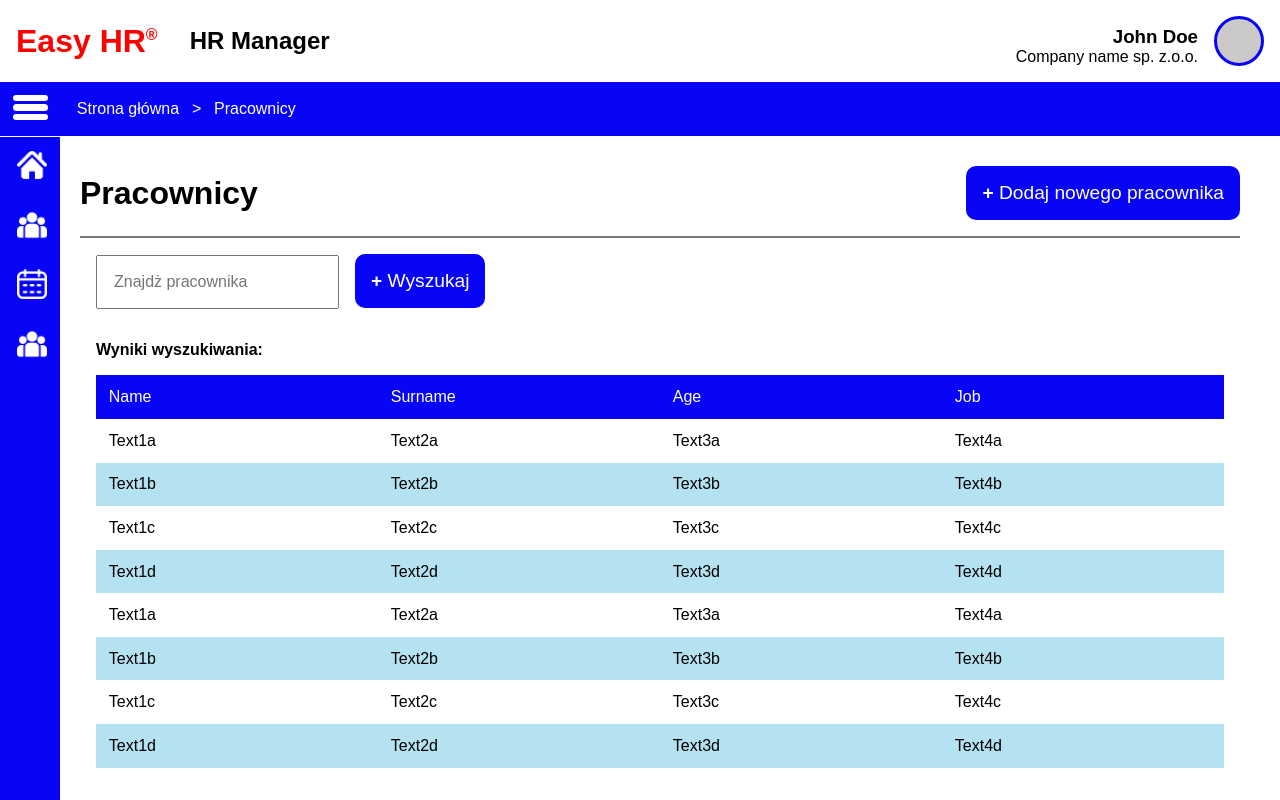
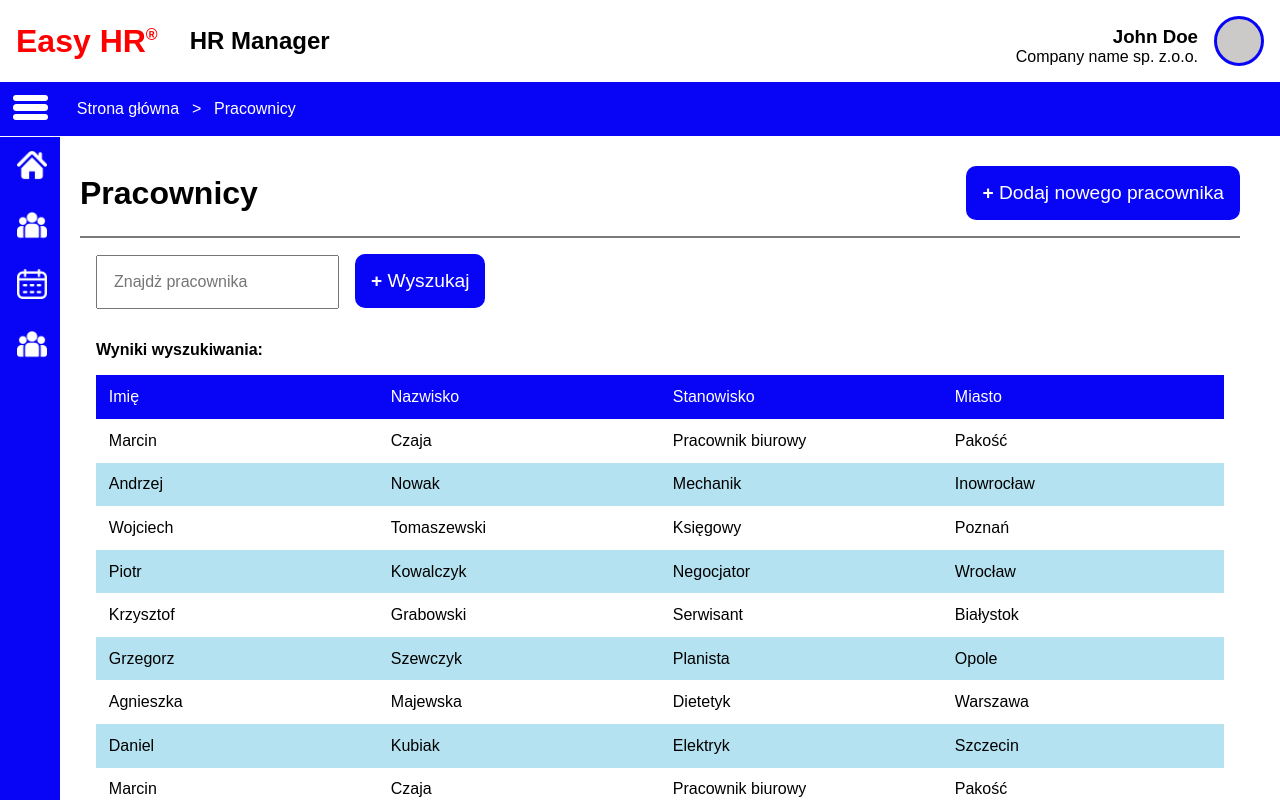
Before and after one commit to marc3601/HR-Manager, a React (Create React App) app: page /employes in a window 1280 px wide. Shown: the top 800 px of the page. Built offline with nearby package versions, Linux system fonts and the light colour scheme.

Commit message:
Table sort feature added

```diff
--- a/src/components/Table.js
+++ b/src/components/Table.js
@@ -3,20 +3,17 @@ import "./Table.scss"
 import arrowUp from "../assets/sort_up.png"
 import arrowDown from "../assets/sort_down.png"
 const Table = ({ data }) => {
+    const [tableEntries, setTableEntries] = useState(data);
     const [toogle, setToogle] = useState([])
     useEffect(() => {
-        createToogleState();
-    }, [])
-
-    const createToogleState = () => {
-        setToogle(data.tableHead.map((item, i) => (
+        setToogle(tableEntries.tableHead.map((item, i) => (
             {
                 id: i,
                 asc: false,
                 desc: false
             }
         )))
-    }
+    }, [])
 
     const setToogleState = (itemID) => {
         setToogle((prev) => (
@@ -47,17 +44,46 @@ const Table = ({ data }) => {
             return <div className='icon'><img alt='icon_up' src={arrowUp} width={15}></img></div>
         } else return <div className='icon'></div>
     }
+
+    const sortTableEntries = (columnID) => {
+        let tempArr = tableEntries.tableData;
+
+        tempArr.sort(((index) => {
+            return (a, b) => {
+                let ascending = a[index] < b[index];
+                let descening = a[index] > b[index];
+                let sortOrder = toogle[columnID]?.asc ? ascending : descening;
+                return (a[index] === b[index] ? 0 : (sortOrder ? -1 : 1));
+            };
+        })(columnID))
+        console.log(toogle[columnID]?.asc);
+        setTableEntries(prev => (
+            {
+                ...prev,
+                tableData: tempArr
+            }
+        ))
+
+    }
     return (
         <table >
             <thead>
                 <tr>
-                    {data.tableHead.map((item, i) => <td className={toogle[i]?.asc || toogle[i]?.desc ? "activeTab" : ""} key={`${i}a`} onClick={() => setToogleState(i)} >{item}{showToogleIcon(i)}</td>)}
+                    {tableEntries.tableHead.map((item, i) =>
+                        <td
+                            className={toogle[i]?.asc || toogle[i]?.desc ? "activeTab" : ""}
+                            key={`${i}a`}
+                            onClick={() => {
+                                setToogleState(i)
+                                sortTableEntries(i)
+                            }} >{item}{showToogleIcon(i)}
+                        </td>)}
                 </tr>
             </thead>
             <tbody>
-                {data.tableData.map((item, i) => (
+                {tableEntries.tableData.map((item, i) => (
                     <tr key={i}>
-                        {data.tableData[i].map((item, i) => <td key={`${i}c`}>{item}</td>)}
+                        {tableEntries.tableData[i].map((item, i) => <td key={`${i}c`}>{item}</td>)}
                     </tr>
                 ))}
             </tbody>
--- a/src/utilities/viewsData.js
+++ b/src/utilities/viewsData.js
@@ -15,59 +15,107 @@ export const itemsData = [
 
 export const tableData = {
     tableHead: [
-        "Name",
-        "Surname",
-        "Age",
-        "Job"
+        "Imię",
+        "Nazwisko",
+        "Stanowisko",
+        "Miasto"
     ],
     tableData: [
         [
-            "Text1a",
-            "Text2a",
-            "Text3a",
-            "Text4a"
+            "Marcin",
+            "Czaja",
+            "Pracownik biurowy",
+            "Pakość"
         ],
         [
-            "Text1b",
-            "Text2b",
-            "Text3b",
-            "Text4b"
+            "Andrzej",
+            "Nowak",
+            "Mechanik",
+            "Inowrocław"
         ],
         [
-            "Text1c",
-            "Text2c",
-            "Text3c",
-            "Text4c"
+            "Wojciech",
+            "Tomaszewski",
+            "Księgowy",
+            "Poznań"
         ],
         [
-            "Text1d",
-            "Text2d",
-            "Text3d",
-            "Text4d"
+            "Piotr",
+            "Kowalczyk",
+            "Negocjator",
+            "Wrocław"
         ],
         [
-            "Text1a",
-            "Text2a",
-            "Text3a",
-            "Text4a"
+            "Krzysztof",
+            "Grabowski",
+            "Serwisant",
+            "Białystok"
         ],
         [
-            "Text1b",
-            "Text2b",
-            "Text3b",
-            "Text4b"
+            "Grzegorz",
+            "Szewczyk",
+            "Planista",
+            "Opole"
         ],
         [
-            "Text1c",
-            "Text2c",
-            "Text3c",
-            "Text4c"
+            "Agnieszka",
+            "Majewska",
+            "Dietetyk",
+            "Warszawa"
         ],
         [
-            "Text1d",
-            "Text2d",
-            "Text3d",
-            "Text4d"
+            "Daniel",
+            "Kubiak",
+            "Elektryk",
+            "Szczecin"
+        ],
+        [
+            "Marcin",
+            "Czaja",
+            "Pracownik biurowy",
+            "Pakość"
+        ],
+        [
+            "Andrzej",
+            "Nowak",
+            "Mechanik",
+            "Inowrocław"
+        ],
+        [
+            "Wojciech",
+            "Tomaszewski",
+            "Księgowy",
+            "Poznań"
+        ],
+        [
+            "Piotr",
+            "Kowalczyk",
+            "Negocjator",
+            "Wrocław"
+        ],
+        [
+            "Krzysztof",
+            "Grabowski",
+            "Serwisant",
+            "Białystok"
+        ],
+        [
+            "Grzegorz",
+            "Szewczyk",
+            "Planista",
+            "Opole"
+        ],
+        [
+            "Agnieszka",
+            "Majewska",
+            "Dietetyk",
+            "Warszawa"
+        ],
+        [
+            "Daniel",
+            "Kubiak",
+            "Elektryk",
+            "Szczecin"
         ],
 
     ]
```
